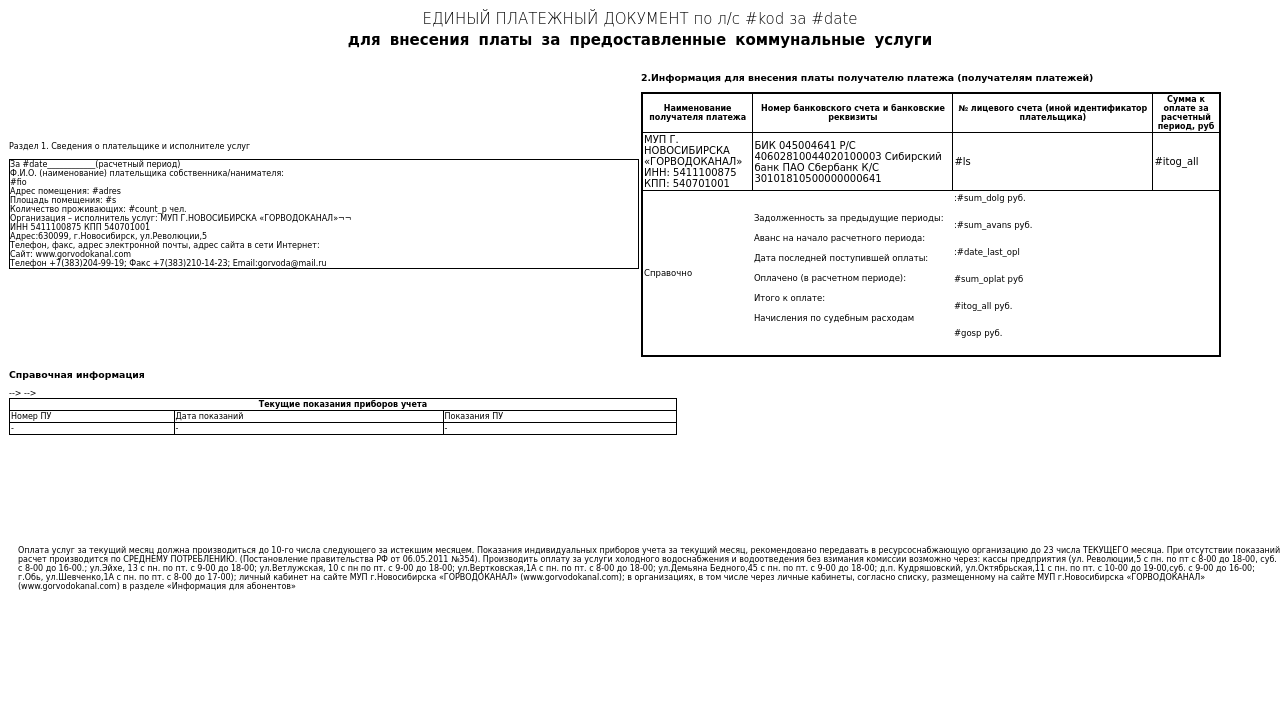
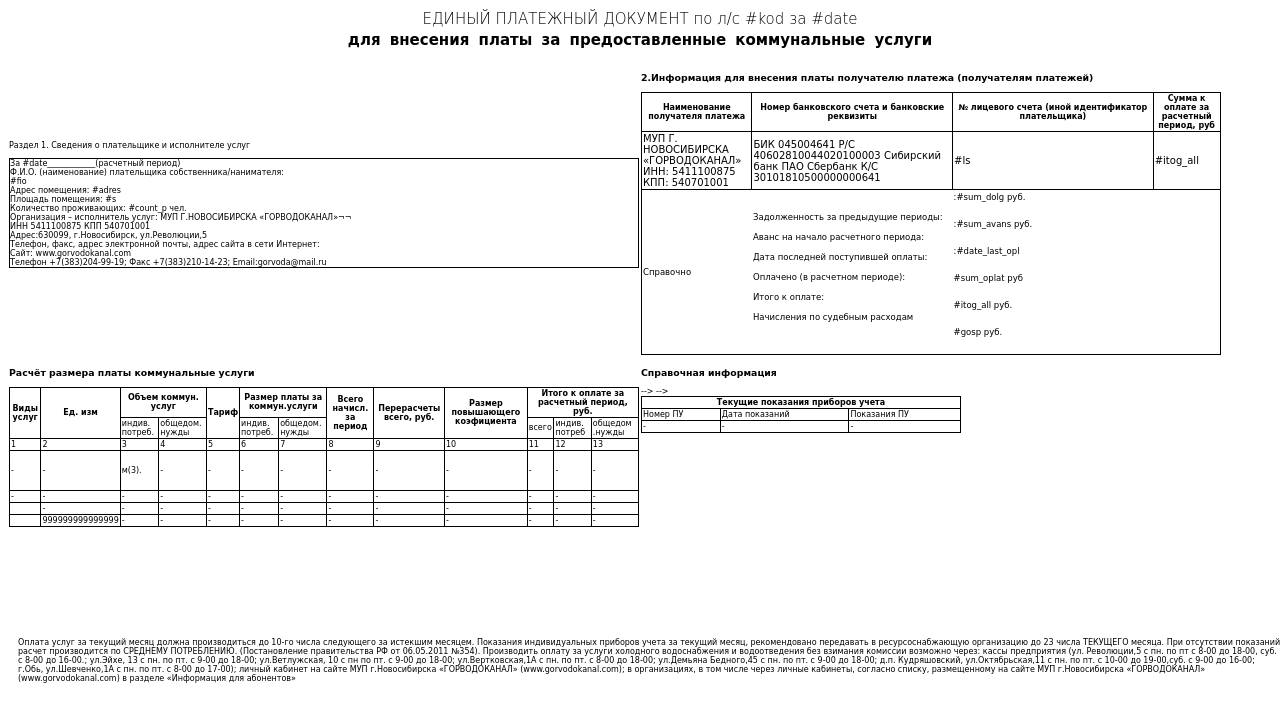
Before and after one commit to ivan7011992/1029779-doingsdone-9, a PHP site: page /template.php in a window 1280 px wide. Shown: the top 722 px of the page. Run offline with PHP 8.4, Linux system fonts and the light colour scheme.

Commit message:
change v2.1

```diff
--- a/template.php
+++ b/template.php
@@ -39,6 +39,13 @@
             border: 1px solid black;
             font-size: 8px;
 
+        }
+
+
+
+        .table3 td{
+
+            border: 1px solid black;
         }
 
         th {
@@ -104,11 +111,7 @@
             text-align: left;
         }
 
-        .table3 {
-            width: 54%;
-            margin: 0px;
-            display: inline-block;
-        }
+
 
         .block4 {
             width: 352px;
@@ -120,12 +123,18 @@
         }
 
         .table4 {
-            width: 106%;
+            width: 50%;
+
         }
         .table4 td {
 
             border: 1px solid black;
         }
+        .table3 td{
+
+            border: 1px solid black;
+        }
+
 
         table.no-border {
             border-width: 0;
@@ -133,6 +142,12 @@
         /*table.no-border td,th{*/
         /*    border-width: 0;*/
         /*}*/
+        .block-4{
+            position: absolute;
+
+            width: 50%;
+
+        }
     </style>
 </head>
 <body>
@@ -177,7 +192,7 @@
         <td width="50%">
             <h3> 2.Информация для внесения платы получателю платежа (получателям платежей)</h3>
 
-            <table class="table2" style="border: 2px solid black " >
+            <table class="table2" style="border: 1px solid black " >
                 <tr>
                     <th>Наименование получателя платежа</th>
                     <th>Номер банковского счета и банковские реквизиты</th>
@@ -235,11 +250,131 @@
         </td>
     </tr>
 
+    <tr>
+        <td style="font-size: 8px"  >
+
+            <h3 >Расчёт размера платы коммунальные услуги</h3>
+
+
+            <table class ="table3" >
+                <tr>
+                    <th colspan = "2" rowspan ="2" >Виды услуг</th>
+                    <th rowspan ="2">Ед. изм</th>
+                    <th colspan = "2" >Объем коммун. услуг</th>
+                    <th rowspan = "2">Тариф </th>
+                    <th colspan = "2"> Размер платы за коммун.услуги </th>
+                    <th   rowspan ="2"> Всего начисл. за период </th>
+                    <th  rowspan ="2"> Перерасчеты всего, руб.</th>
+                    <th  rowspan ="2">Размер повышающего коэфициента</th>
+                    <th colspan ="3"> Итого к оплате за расчетный период, руб.</th>
+
+
+                </tr>
+                <tr>
+
+                    <td>индив. потреб.</td>
+                    <td>общедом. нужды</td>
+                    <td> индив. потреб.</td>
+                    <td> общедом. нужды</td>
+                    <td> всего </td>
+                    <td> индив. потреб </td>
+                    <td> общедом .нужды </td>
+
+                </tr>
+                <tr>
+                    <td colspan = "2" >1 </td>
+                    <td>2 </td>
+                    <td>3 </td>
+                    <td>4 </td>
+                    <td>5 </td>
+                    <td>6 </td>
+                    <td>7 </td>
+                    <td>8 </td>
+                    <td>9 </td>
+                    <td>10 </td>
+                    <td>11 </td>
+                    <td>12 </td>
+                    <td>13 </td>
+                </tr>
+
+                <tr style = "height: 40px" >
+                    <td colspan = "2" > - </td>
+                    <td>- </td>
+                    <td> м(3). </td>
+                    <td> - </td>
+                    <td> - </td>
+                    <td> - </td>
+                    <td> - </td>
+                    <td> - </td>
+                    <td> - </td>
+                    <td> - </td>
+                    <td> - </td>
+                    <td> - </td>
+                    <td> - </td>
+
+                </tr>
+
+                <tr>
+                    <td colspan = "2" > - </td>
+                    <td>- </td>
+                    <td> - </td>
+                    <td> - </td>
+                    <td> - </td>
+                    <td> - </td>
+                    <td> - </td>
+                    <td> - </td>
+                    <td> - </td>
+                    <td> - </td>
+                    <td> - </td>
+                    <td> - </td>
+                    <td> - </td>
+
+                </tr>
+                <tr >
+                    <td colspan = "2" > </td>
+                    <td>- </td>
+                    <td> - </td>
+                    <td> - </td>
+                    <td> - </td>
+                    <td> - </td>
+                    <td> - </td>
+                    <td> - </td>
+                    <td> - </td>
+                    <td> - </td>
+                    <td> - </td>
+                    <td> - </td>
+                    <td> - </td>
+
+                </tr>
+                <tr >
+                    <td colspan = "2" > </td>
+                    <td> 999999999999999 </td>
+                    <td> - </td>
+                    <td> - </td>
+                    <td> - </td>
+                    <td> - </td>
+                    <td> - </td>
+                    <td> - </td>
+                    <td> - </td>
+                    <td> - </td>
+                    <td> - </td>
+                    <td> - </td>
+                    <td> - </td>
+
+                </tr>
+
+
+            </table>
+
+        </td>
 
 
 
-<tr>
-    <td width ="50%">
+
+
+
+    <td class = "block-4"  >
+
    <h3 >Справочная информация</h3>
 
 
```
Also changed, not shown: 1 other file.
